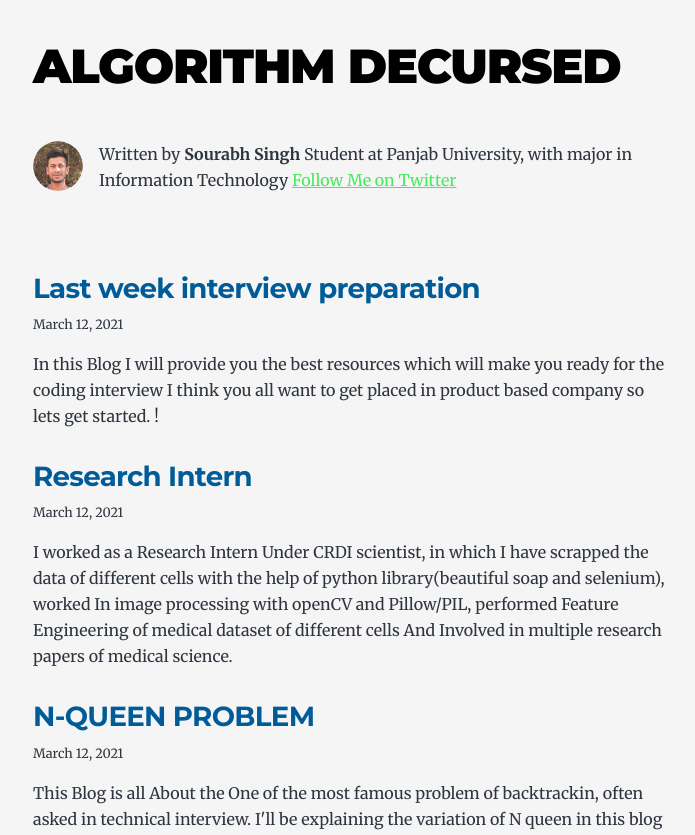
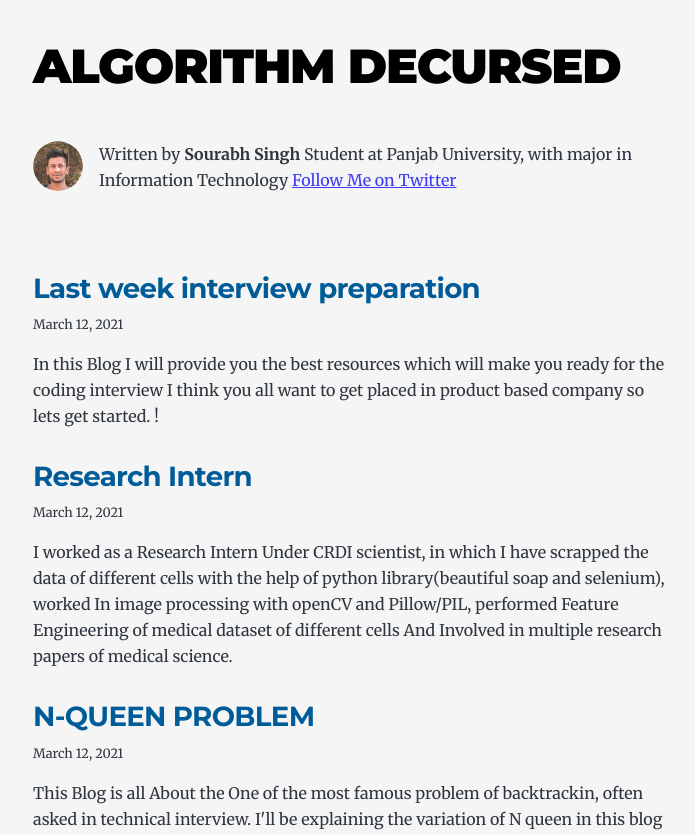
Before and after one commit to backbencher00/my-starter-blog, a Gatsby site: page / in a window 1280 px wide. Shown: the top 835 px of the page, without its empty margins (291-986 px from the left). Built offline with nearby package versions, Linux system fonts and the light colour scheme; Gatsby itself is replaced by a stand-in of ours.

Commit message:
Update global.css

```diff
--- a/src/styles/global.css
+++ b/src/styles/global.css
@@ -2,5 +2,5 @@ html {
     background-color: #f5f5f5
 }
 a {
-    color: rgb(69, 235, 91)
+    color: rgb(60, 57, 245)
 }
```
